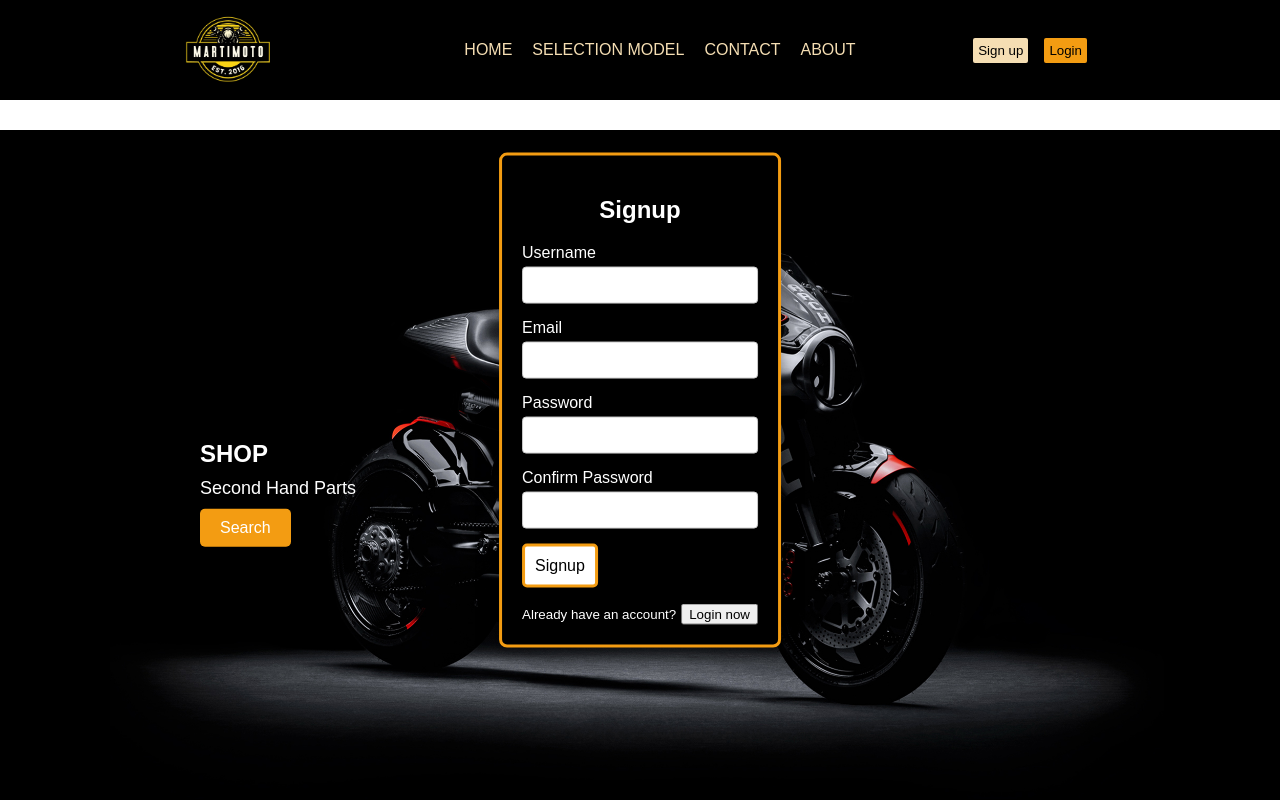
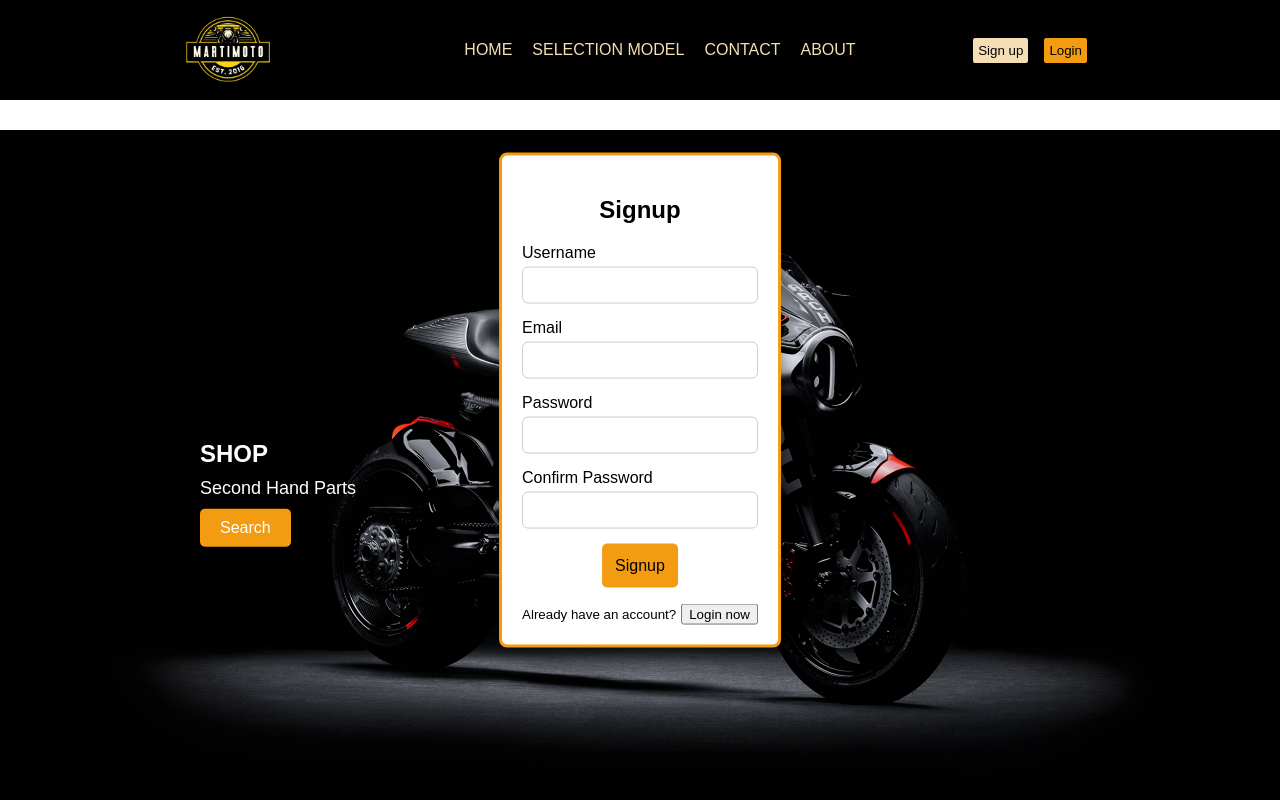
Before and after one commit to dsimplichev/martimoto, a React (Create React App) app: page / in a window 1280 px wide. Both pictures are taken after a click on the button "Sign up". Shown: the top 800 px of the page. Built offline with nearby package versions, Linux system fonts and the light colour scheme.

Commit message:
register form is rdy

```diff
--- a/src/pages/register/register.css
+++ b/src/pages/register/register.css
@@ -4,7 +4,7 @@
     top: 50%;
     left: 50%;
     transform: translate(-50%, -50%);
-    background-color: black;
+    background-color: white;
     padding: 20px;
     border-radius: 8px;
     box-shadow: 0 4px 20px rgba(0, 0, 0, 0.5);
@@ -28,11 +28,13 @@ h2 {
     margin-bottom: 20px;
     display: flex;
     justify-content: center;
+    color: black;
 }
 
 label {
     display: block;
     margin-bottom: 5px;
+    color: black;
 }
 
 input[type="text"],
@@ -42,14 +44,14 @@ input[type="password"] {
     padding: 10px;
     margin-bottom: 15px;
     border: 1px solid #ccc;
-    border-radius: 4px;
+    border-radius: 6px;
 
 
 }
 
 
 .btn__register {
-    background-color: white;
+    background-color: #f39c12;
     color: black;
     border: none;
     padding: 10px;
@@ -57,8 +59,10 @@ input[type="password"] {
     cursor: pointer;
     font-size: 16px;
     display: flex;
-    justify-content: center;
     border: solid #f39c12;
+    text-align: center;
+    margin: 0 auto;
+    display: block;
 }
 
 .btn__register:hover {
@@ -72,6 +76,7 @@ input[type="password"] {
 
 .have__account small {
     margin-right: 5px;
+    color: black;
 }
 
 .have__account a {
```
